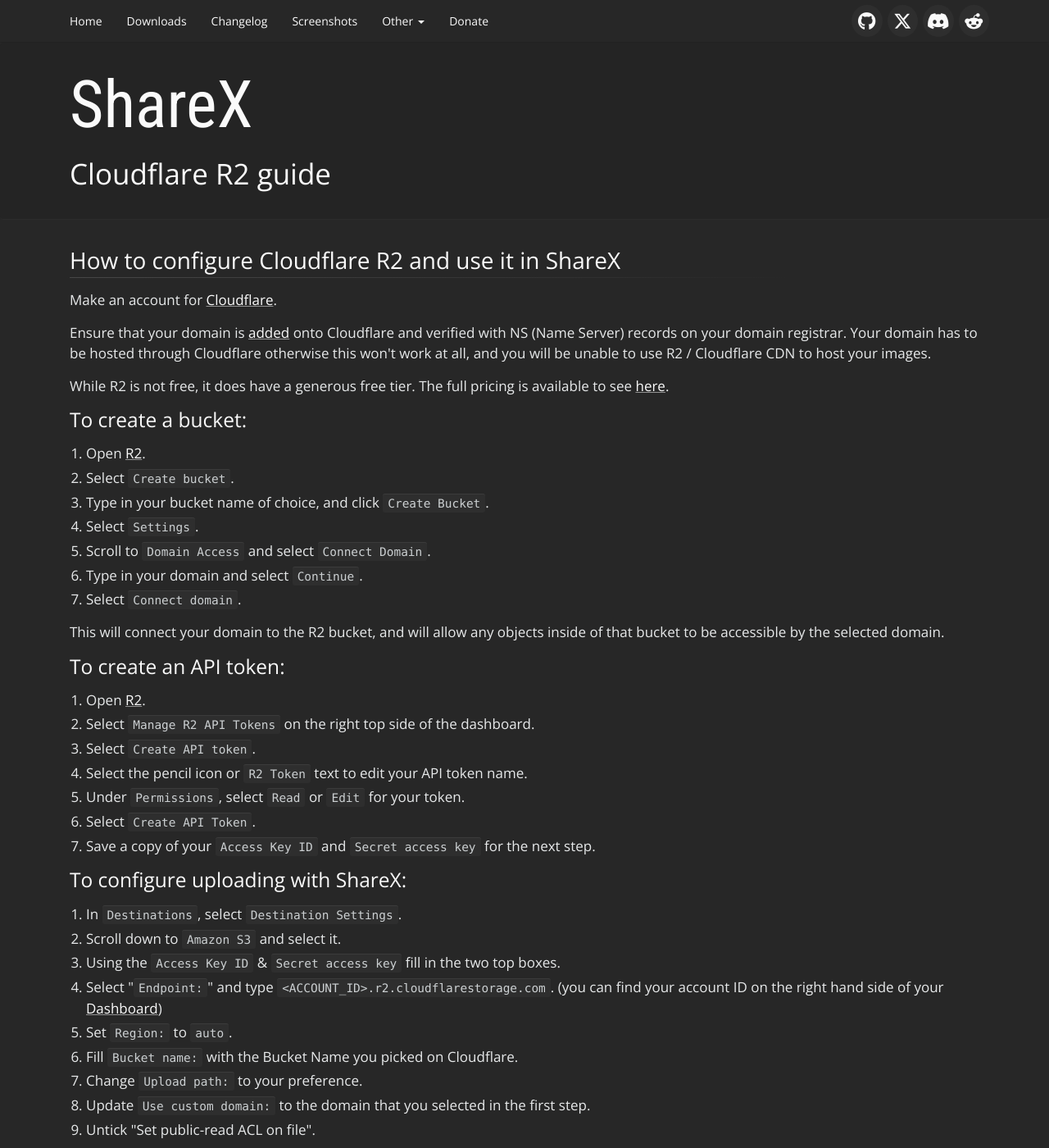
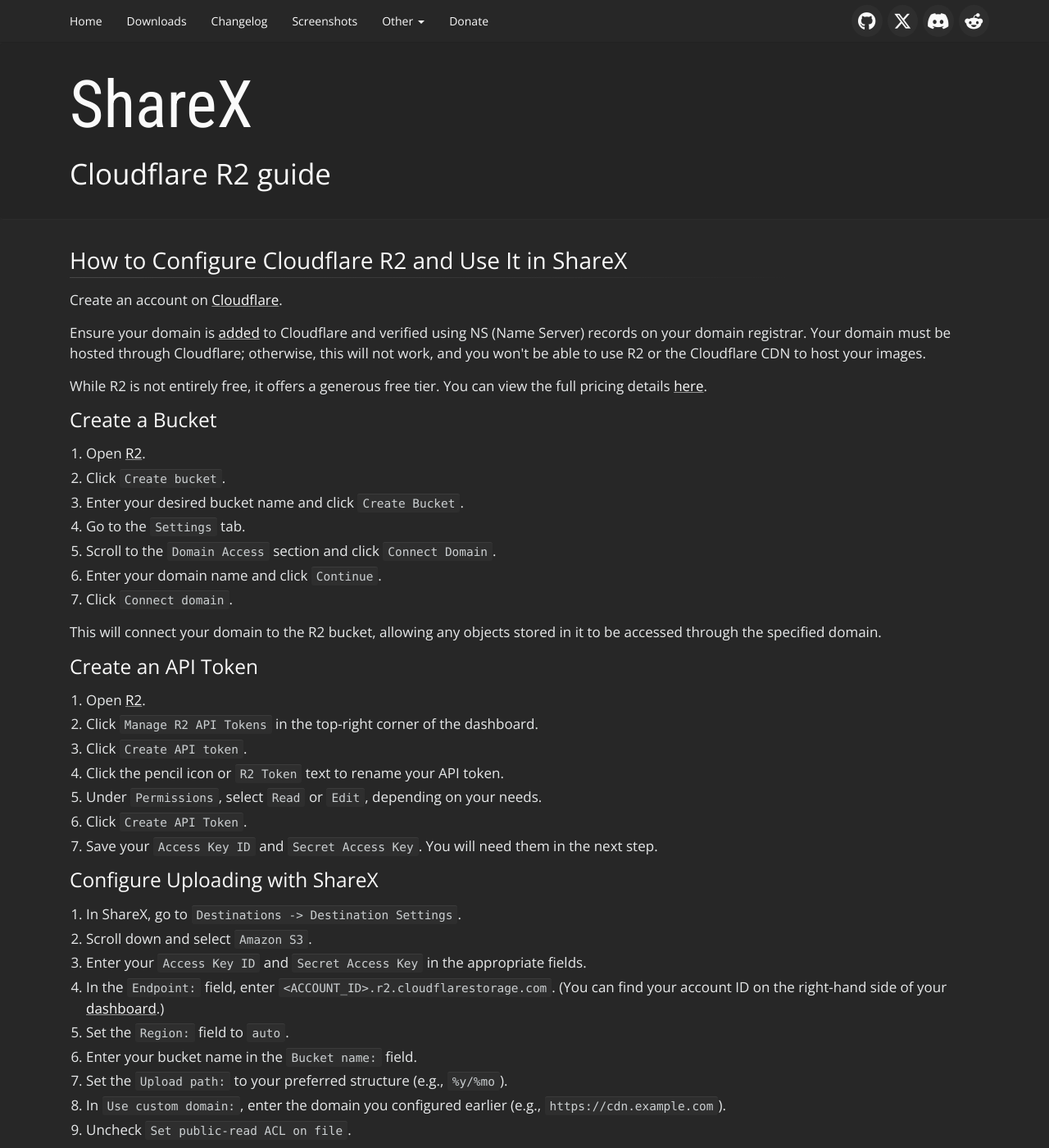
Before and after one commit to ShareX/sharex.github.io, a Jekyll site: the page built from docs/cloudflare-r2.md, in a window 1280 px wide and 1400 px high. Shown: the whole window at 82% size. Built offline with Jekyll 4.4.1, drawn with Linux system fonts in a browser that asks for light colours; some of the changed text lies outside the part shown.

Commit message:
Update cloudflare-r2.md

```diff
--- a/docs/cloudflare-r2.md
+++ b/docs/cloudflare-r2.md
@@ -3,49 +3,49 @@
 title: Cloudflare R2 guide
 ---
 
-## How to configure Cloudflare R2 and use it in ShareX
+## How to Configure Cloudflare R2 and Use It in ShareX
 
-Make an account for [Cloudflare](https://cloudflare.com).
+Create an account on [Cloudflare](https://cloudflare.com).
 
-Ensure that your domain is [added](https://developers.cloudflare.com/fundamentals/get-started/setup/add-site/) onto Cloudflare and verified with NS (Name Server) records on your domain registrar. Your domain has to be hosted through Cloudflare otherwise this won't work at all, and you will be unable to use R2 / Cloudflare CDN to host your images.
+Ensure your domain is [added](https://developers.cloudflare.com/fundamentals/get-started/setup/add-site/) to Cloudflare and verified using NS (Name Server) records on your domain registrar. Your domain **must** be hosted through Cloudflare; otherwise, this will not work, and you won't be able to use R2 or the Cloudflare CDN to host your images.
 
-While R2 is not free, it does have a generous free tier. The full pricing is available to see [here](https://developers.cloudflare.com/r2/platform/pricing/).
+While R2 is not entirely free, it offers a generous free tier. You can view the full pricing details [here](https://developers.cloudflare.com/r2/platform/pricing/).
 
-### To create a bucket:
+### Create a Bucket
 
 1. Open [R2](https://dash.cloudflare.com/?to=/:account/r2).
-2. Select `Create bucket`.
-3. Type in your bucket name of choice, and click `Create Bucket`.
-4. Select `Settings`.
-5. Scroll to `Domain Access` and select `Connect Domain`.
-6. Type in your domain and select `Continue`.
-7. Select `Connect domain`.
+2. Click `Create bucket`.
+3. Enter your desired bucket name and click `Create Bucket`.
+4. Go to the `Settings` tab.
+5. Scroll to the `Domain Access` section and click `Connect Domain`.
+6. Enter your domain name and click `Continue`.
+7. Click `Connect domain`.
 
-This will connect your domain to the R2 bucket, and will allow any objects inside of that bucket to be accessible by the selected domain.
+This will connect your domain to the R2 bucket, allowing any objects stored in it to be accessed through the specified domain.
 
-### To create an API token:
+### Create an API Token
 
-1.  Open [R2](https://dash.cloudflare.com/?to=/:account/r2).
-2.  Select `Manage R2 API Tokens` on the right top side of the dashboard.
-3.  Select `Create API token`.
-4.  Select the pencil icon or `R2 Token` text to edit your API token name.
-5.  Under `Permissions`, select `Read` or `Edit` for your token.
-6.  Select `Create API Token`.
-7.  Save a copy of your `Access Key ID` and `Secret access key` for the next step.
+1. Open [R2](https://dash.cloudflare.com/?to=/:account/r2).
+2. Click `Manage R2 API Tokens` in the top-right corner of the dashboard.
+3. Click `Create API token`.
+4. Click the pencil icon or `R2 Token` text to rename your API token.
+5. Under `Permissions`, select `Read` or `Edit`, depending on your needs.
+6. Click `Create API Token`.
+7. Save your `Access Key ID` and `Secret Access Key`. You will need them in the next step.
 
-### To configure uploading with ShareX:
+### Configure Uploading with ShareX
 
-1. In `Destinations`, select `Destination Settings`.
-2. Scroll down to `Amazon S3` and select it.
-3. Using the `Access Key ID` & `Secret access key` fill in the two top boxes.
-4. Select "`Endpoint:`" and type `<ACCOUNT_ID>.r2.cloudflarestorage.com`. (you can find your account ID on the right hand side of your [Dashboard](https://dash.cloudflare.com/?to=/:account/r2))
-5. Set `Region:` to `auto`.
-6. Fill `Bucket name:` with the Bucket Name you picked on Cloudflare.
-7. Change `Upload path:` to your preference.
-8. Update `Use custom domain:` to the domain that you selected in the first step.
-9. Untick "Set public-read ACL on file".
-10. Ignore the rest of the settings.
-11. In `Destinations`, select `Image uploader:` and change it to `File Uploader -> Amazon S3`.
-12. Take a screenshot, and ensure that it uploads correctly.
+1. In ShareX, go to `Destinations -> Destination Settings`.
+2. Scroll down and select `Amazon S3`.
+3. Enter your `Access Key ID` and `Secret Access Key` in the appropriate fields.
+4. In the `Endpoint:` field, enter `<ACCOUNT_ID>.r2.cloudflarestorage.com`. (You can find your account ID on the right-hand side of your [dashboard](https://dash.cloudflare.com/?to=/:account/r2).)
+5. Set the `Region:` field to `auto`.
+6. Enter your bucket name in the `Bucket name:` field.
+7. Set the `Upload path:` to your preferred structure (e.g., `%y/%mo`).
+8. In `Use custom domain:`, enter the domain you configured earlier (e.g., `https://cdn.example.com`).
+9. Uncheck `Set public-read ACL on file`.
+10. Leave the other settings as-is.
+11. Go to `Destinations -> Image uploader:` and set it to `File Uploader -> Amazon S3`.
+12. Take a screenshot and verify that the upload works correctly.
 
-Now you are ready to use [Cloudflare R2](https://www.cloudflare.com/products/r2) in ShareX!
+Now you're ready to use [Cloudflare R2](https://www.cloudflare.com/products/r2) with ShareX!
```
